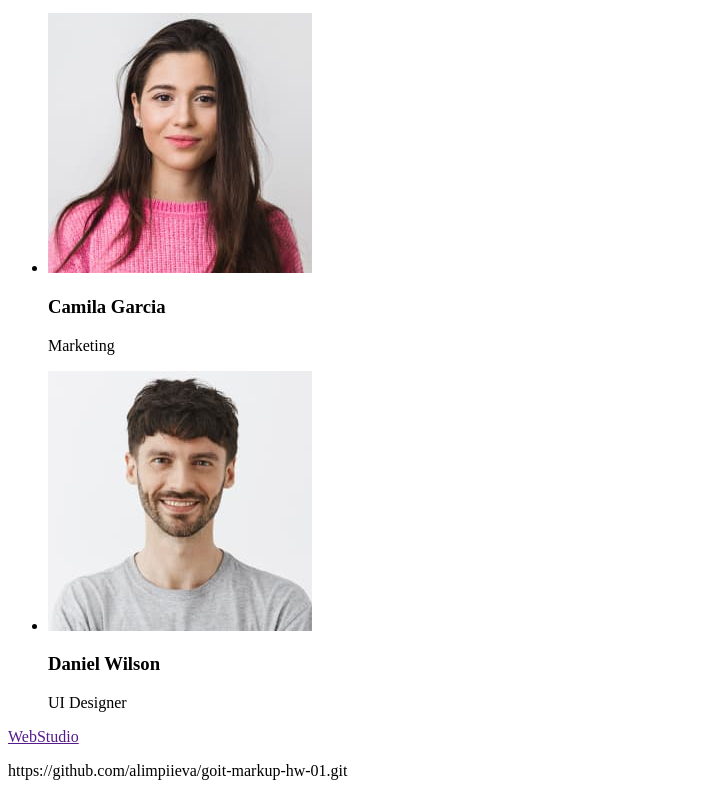
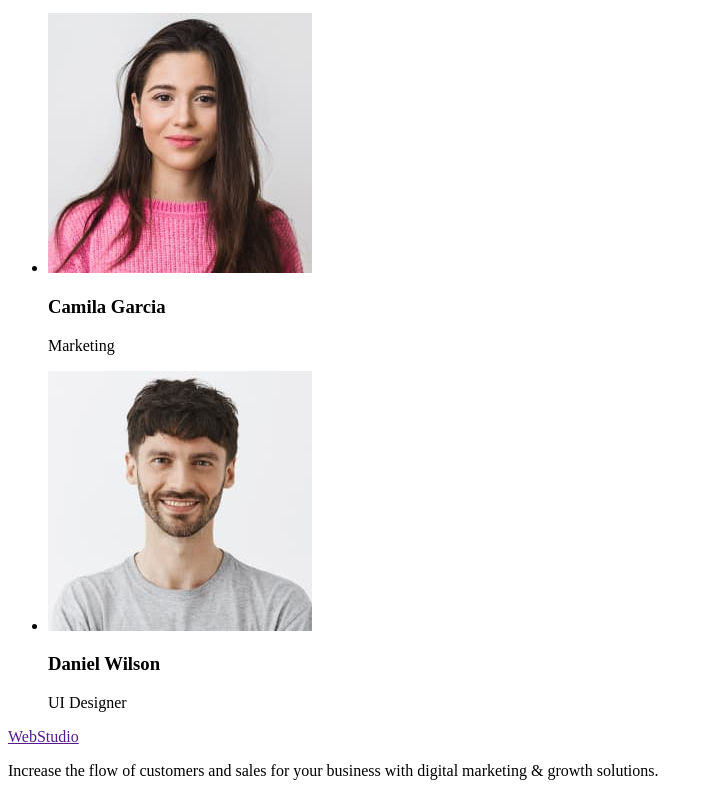
Before and after one commit to alimpiieva/goit-markup-hw-01, a plain HTML site: page index.html in a window 1280 px wide. Shown: the part 2293-3089 px from the top of the page, without its empty margins (0-709 px from the left). Drawn offline with Linux system fonts and the light colour scheme.

Commit message:
hw-2 revised

```diff
--- a/index.html
+++ b/index.html
@@ -83,7 +83,7 @@
     </main>
     <footer>
         <a href="">WebStudio</a>
-        <p>https://github.com/alimpiieva/goit-markup-hw-01.git</p>
+        <p>Increase the flow of customers and sales for your business with digital marketing & growth solutions.</p>
     </footer>
 </body>
 </html>
```
